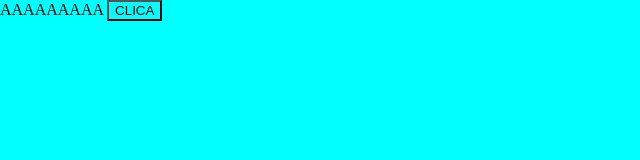
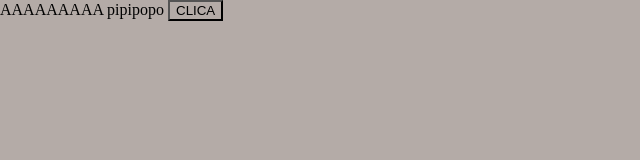
Before and after one commit to GLKaiky/Aprendizado-Git, a plain HTML site: page index.html in a window 1280 px wide. Shown: the whole page, without its empty margins (0-640 px from the left). Drawn offline with Linux system fonts and the light colour scheme.

Commit message:
atualização pipipopo

```diff
--- a/index.html
+++ b/index.html
@@ -8,7 +8,7 @@
 </head>
 <body>
     AAAAAAAAA
-
+    pipipopo
 
     <button id="botao">CLICA</button>
 
--- a/style.css
+++ b/style.css
@@ -1,4 +1,4 @@
 * {
     margin: 0;
-    background-color: aqua;
+    background-color: rgb(180, 171, 167);
 }
```
